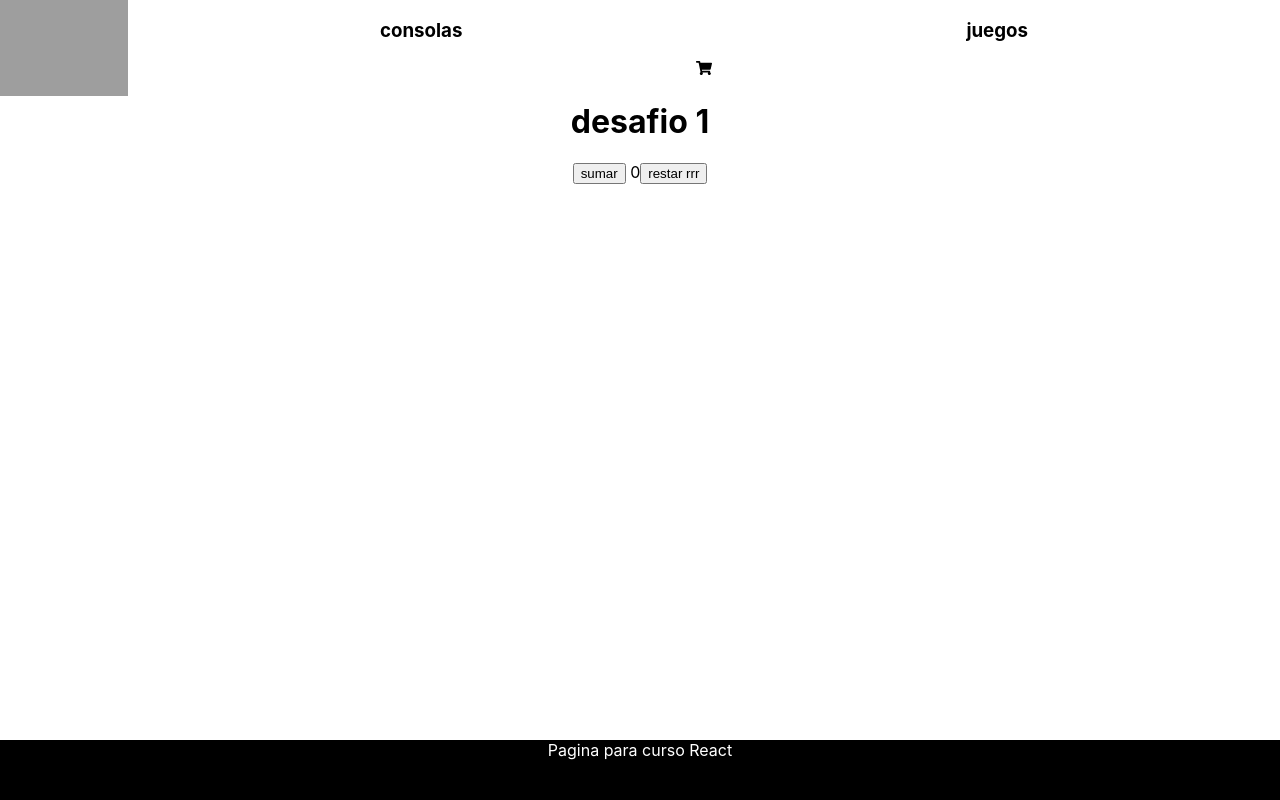
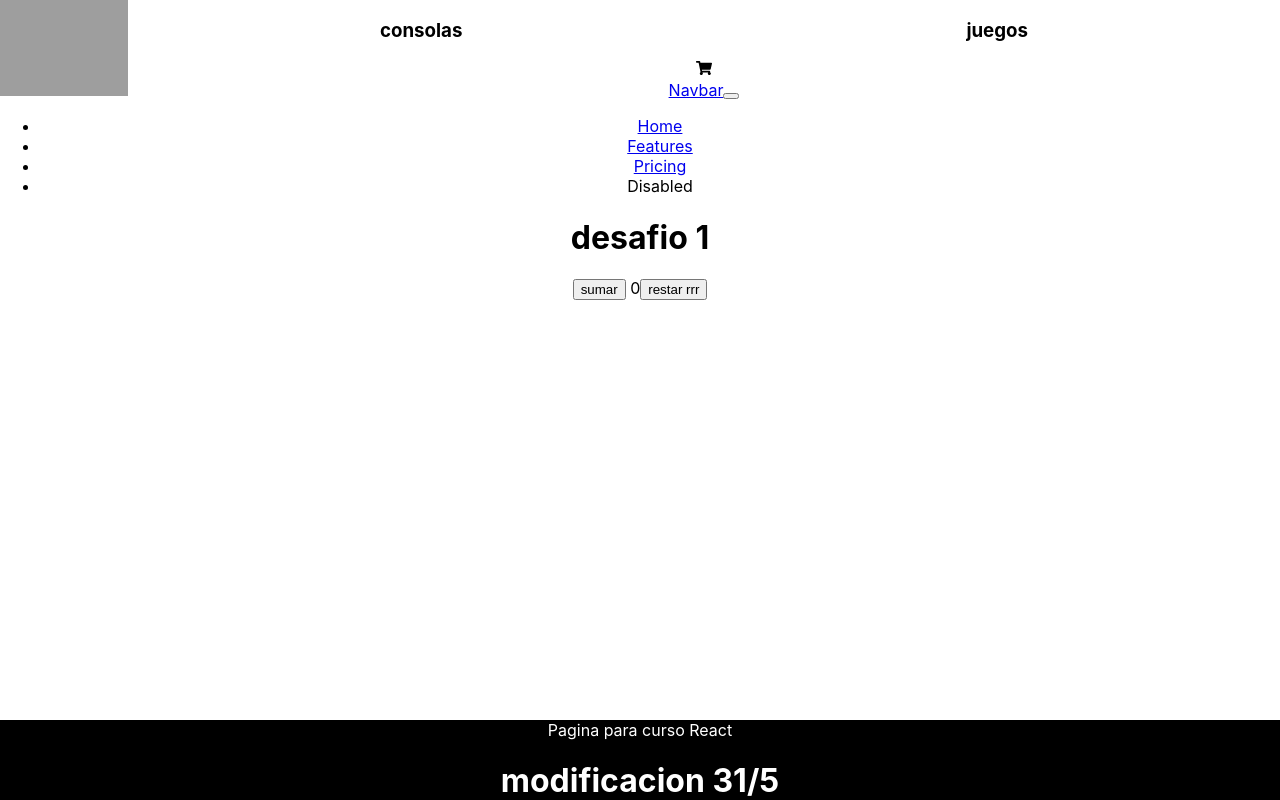
Before and after one commit to MariaJoseLop96/react, a React (Create React App) app: page / in a window 1280 px wide. Built offline with nearby package versions, Linux system fonts and the light colour scheme; grey boxes are pictures that could not be loaded.

Commit message:
cambios en casa

```diff
--- a/src/App.jsx
+++ b/src/App.jsx
@@ -7,6 +7,9 @@
 import Button from './componentes/Button';
 import Counter from './componentes/Counter';
 import Footer from './componentes/Footer';
+import Tarjeta from './componentes/Tarjeta';
+import Nav from './componentes/Nav';
+
 
 
 function App() {
@@ -27,10 +30,12 @@
   return (
     <div className="App">
       <Navbar />
+      <Nav />
 
       <ItemList greeting = "desafio 1" />
       <div>  <Counter /> </div>
       <Footer/>
+
 
     </div>
 
--- a/src/componentes/Footer.jsx
+++ b/src/componentes/Footer.jsx
@@ -2,7 +2,11 @@
 
 const Footer = () => {
   return (
-    <div className='footer'> Pagina para curso React</div>
+    <div className='footer'> Pagina para curso React
+    <h1>modificacion 31/5 </h1>
+
+    </div>
+
   )
 }
 
--- /dev/null
+++ b/src/componentes/Nav.jsx
@@ -0,0 +1,36 @@
+import React from 'react'
+
+const Nav = () => {
+  return (
+    <div>
+         <nav class="navbar navbar-expand-lg bg-body-tertiary">
+     <div class="container-fluid">
+      <a class="navbar-brand" href="#">Navbar</a>
+      <button class="navbar-toggler" type="button" data-bs-toggle="collapse" data-bs-target="#navbarNav" aria-controls="navbarNav" aria-expanded="false" aria-label="Toggle navigation">
+      <span class="navbar-toggler-icon"></span>
+       </button>
+      <div class="collapse navbar-collapse" id="navbarNav">
+      <ul class="navbar-nav">
+        <li class="nav-item">
+          <a class="nav-link active" aria-current="page" href="#">Home</a>
+        </li>
+        <li class="nav-item">
+          <a class="nav-link" href="#">Features</a>
+        </li>
+        <li class="nav-item">
+          <a class="nav-link" href="#">Pricing</a>
+        </li>
+        <li class="nav-item">
+          <a class="nav-link disabled">Disabled</a>
+        </li>
+      </ul>
+      </div>
+     </div>
+    </nav>
+
+
+    </div>
+  )
+}
+
+export default Nav
--- /dev/null
+++ b/src/componentes/Tarjeta.jsx
@@ -0,0 +1,18 @@
+import React from 'react'
+
+const Tarjeta = () => {
+  return (
+    <div>
+                   <div class="card" style="width: 18rem;">
+     <img src="..." class="card-img-top" alt="..."/>
+     <div class="card-body">
+    <h5 class="card-title">cooperativo</h5>
+    <p class="card-text">modificacion 31/5 a lamañana</p>
+    <a href="#" class="btn btn-primary">comprrarr</a>
+    </div>
+      </div>
+    </div>
+  )
+}
+
+export default Tarjeta
--- a/src/estilos/estilos.css
+++ b/src/estilos/estilos.css
@@ -17,7 +17,7 @@
     position: absolute;
     bottom: 0;
     width: 100%;
-    height: 60px;
+    height: 80px;
     color: white;
 
 }
```
Also changed, not shown: iconoprincipal.png (deleted).
